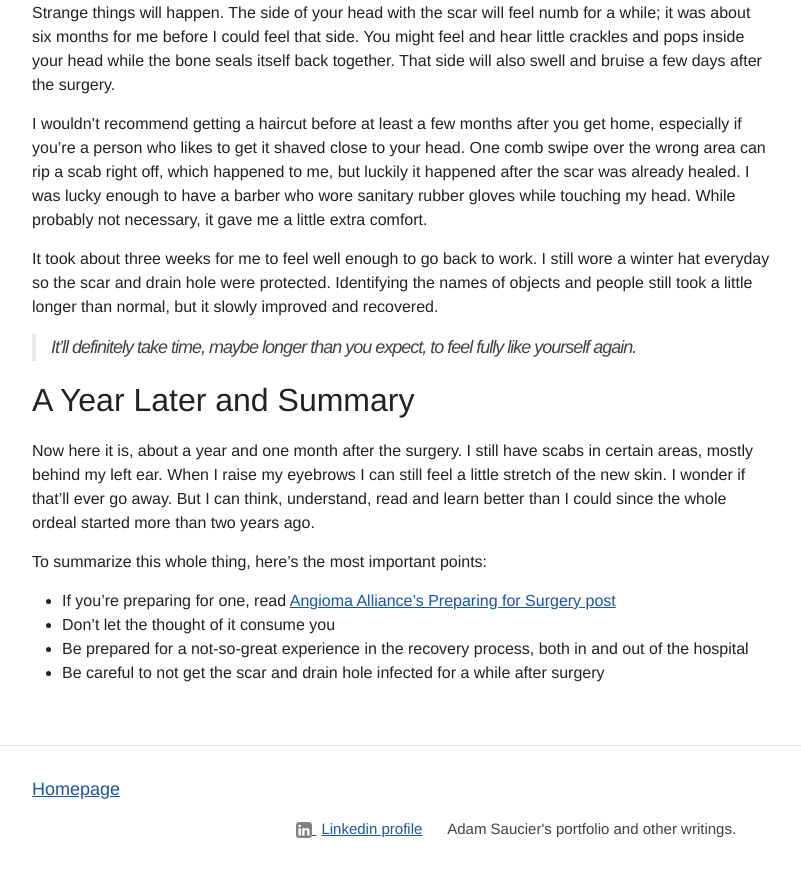
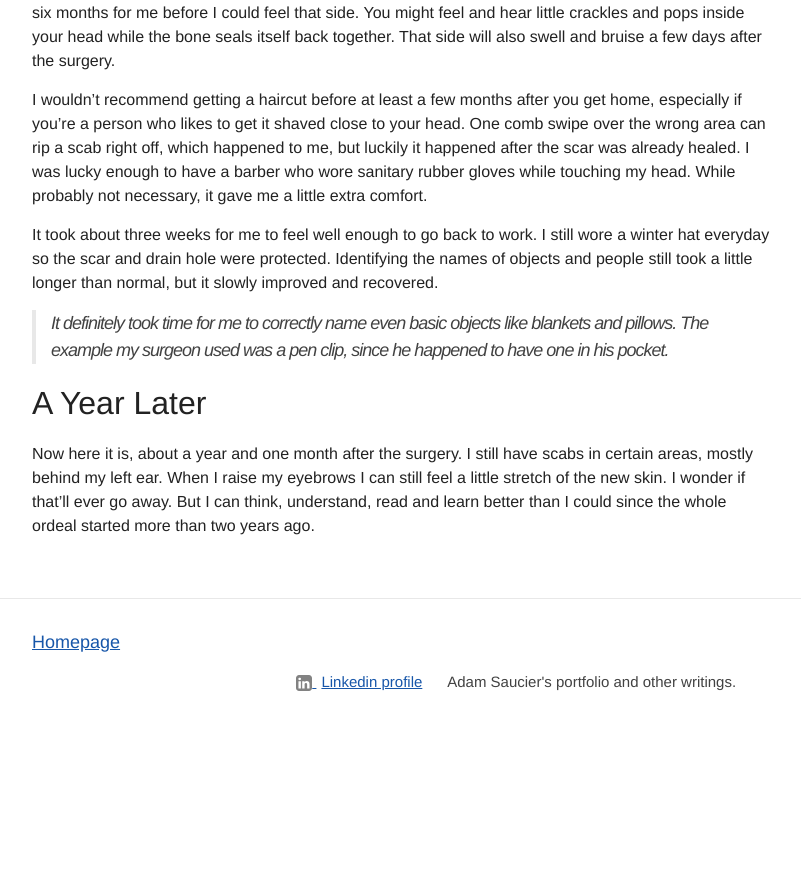
Before and after one commit to ajsaucier/ajsaucier.github.io, a Jekyll site: the page built from _posts/2019-02-07-a-look-back-on-brain-surgery.md, in a window 1280 px wide and 900 px high, scrolled down 3334 px. Shown: the top 877 px of the window, without its empty margins (238-1039 px from the left). Built offline with Jekyll 4.4.1, drawn with Linux system fonts in a browser that asks for light colours; after the commit the page ends 4087 px from its top, so only the background shows below that; some of the changed text lies outside the part shown.

Commit message:
Update Post “2019-02-07-a-look-back-on-brain-surgery”

```diff
--- a/_posts/2019-02-07-a-look-back-on-brain-surgery.md
+++ b/_posts/2019-02-07-a-look-back-on-brain-surgery.md
@@ -14,7 +14,7 @@ description: >-
 * [Waking Up](#waking-up)
 * [Days After](#days-after)
 * [Back Home](#back-home)
-* [A Year Later and Summary](#a-year-later-and-summary)
+* [A Year Later](#a-year-later)
 
 It’s been almost exactly a year since getting a cavernous angioma removed in awake craniotomy. Over 12 months almost all the scabs are gone, but the scar is still there and always admired by barbers. I think it might be worth sharing the experience with others planning for it.
 
@@ -86,15 +86,8 @@ I wouldn't recommend getting a haircut before at least a few months after you ge
 
 It took about three weeks for me to feel well enough to go back to work. I still wore a winter hat everyday so the scar and drain hole were protected. Identifying the names of objects and people still took a little longer than normal, but it slowly improved and recovered.
 
-> It'll definitely take time, maybe longer than you expect, to feel fully like yourself again.
+> It definitely took time for me to correctly name even basic objects like blankets and pillows. The example my surgeon used was a pen clip, since he happened to have one in his pocket.
 
-## A Year Later and Summary
+## A Year Later
 
 Now here it is, about a year and one month after the surgery. I still have scabs in certain areas, mostly behind my left ear. When I raise my eyebrows I can still feel a little stretch of the new skin. I wonder if that'll ever go away. But I can think, understand, read and learn better than I could since the whole ordeal started more than two years ago.
-
-To summarize this whole thing, here's the most important points:
-
-* If you're preparing for one, read [Angioma Alliance's Preparing for Surgery post](http://angioma.org/pages.aspx?content=77&id=67)
-* Don't let the thought of it consume you
-* Be prepared for a not-so-great experience in the recovery process, both in and out of the hospital
-* Be careful to not get the scar and drain hole infected for a while after surgery
```
Also changed, not shown: other parts of _posts/2019-02-07-a-look-back-on-brain-surgery.md (+1 -1 lines).
